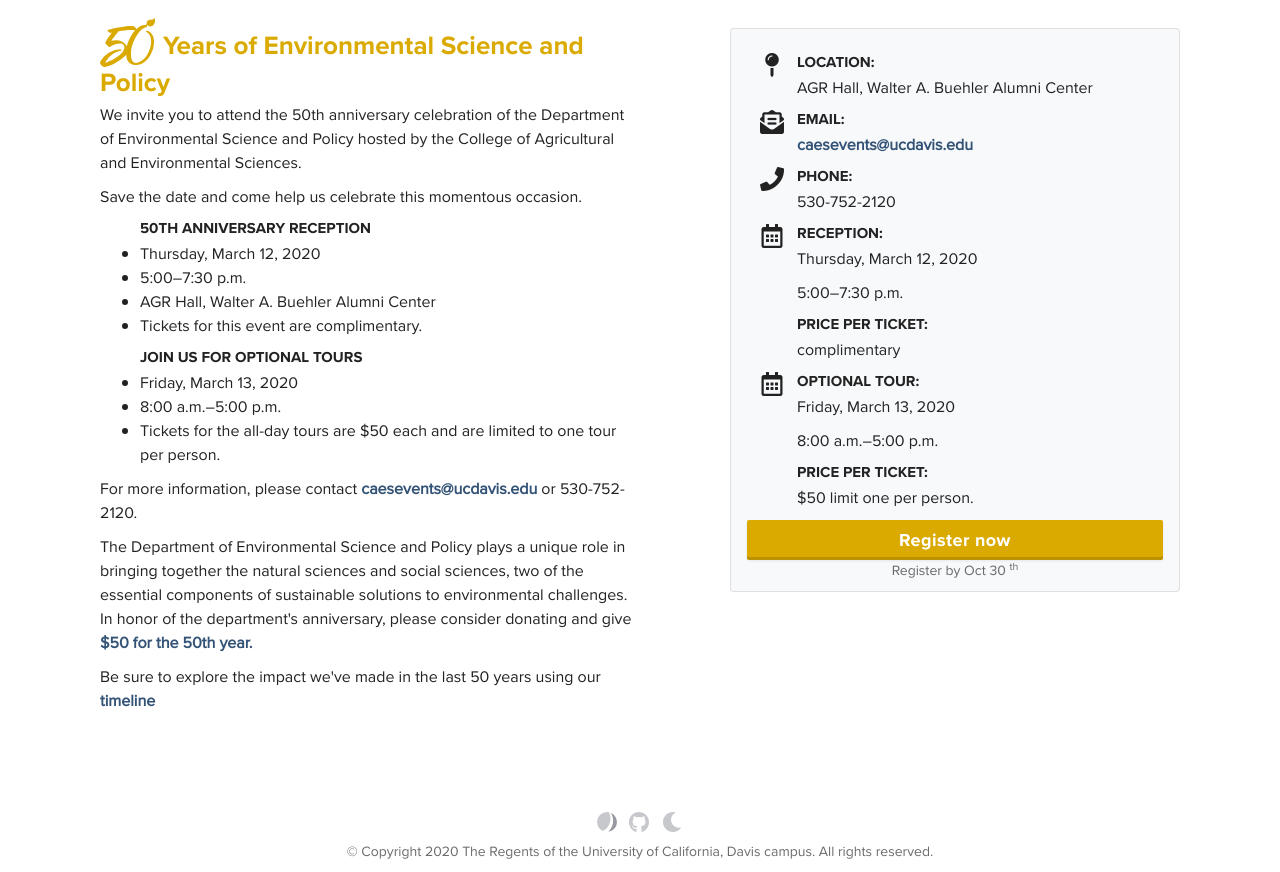
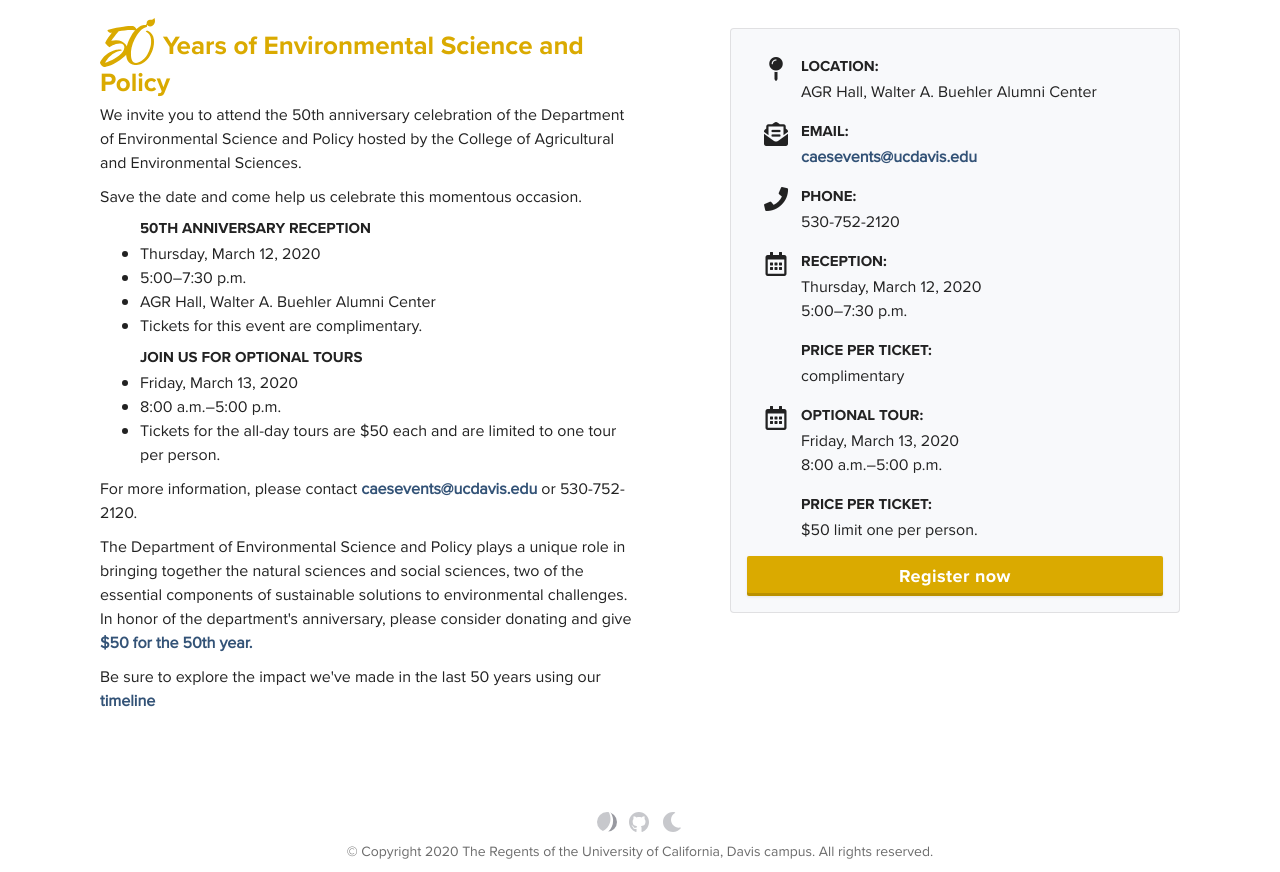
Before and after one commit to ucdavis/esp50, a Jekyll site: the page built from index.html, in a window 1280 px wide. Shown: the part 875-1747 px from the top of the page. Built offline with Jekyll 4.4.1, drawn with Linux system fonts in a browser that asks for light colours; nearby versions of some CDN libraries; the list of posts is cut into pages by our own code; comment, search, counter and statistics services are not loaded.

```diff
--- a/_posts/1998-06-21-goldman-einstein.markdown
+++ b/_posts/1998-06-21-goldman-einstein.markdown
@@ -1,7 +1,7 @@
 ---
 title:  "In 1998 Charles Goldman, Distinguished Professor Emeritus, received the Einstein Award."
 date:   1998-06-21
-portrait: geoffrey-wandesforde-smith
+portrait: Charles-Goldman
 categories:
   - awards
 ---
--- a/_sass/_darkmode.scss
+++ b/_sass/_darkmode.scss
@@ -1,5 +1,8 @@
 body.darkmode {
   background-color:$darkmode;
+  a {
+    color:$a-dm;
+  }
   ul, ol {
     &.no-list-style {
       li {
--- a/_sass/_dependencies.scss
+++ b/_sass/_dependencies.scss
@@ -32,6 +32,7 @@ $gold:              #DAAA00;
 $blue:              #004987;
 
 $a-link:            transparentize($primary-color, .2);
+$a-dm:              #DAAA00;
 
 $primary-font: rgba(31,31,31,.99); //
 $secondary-font: rgba(31,31,31,.66); //
--- a/_sass/_layout.scss
+++ b/_sass/_layout.scss
@@ -390,8 +390,11 @@ footer {
   background-color:$bg-color;
   border-radius:4px;
   padding:24px 16px;
-  padding-bottom:0px;
+  padding-bottom:16px;
   border:1px solid $borders;
+  .d-flex {
+    padding:4px;
+  }
 }
 .eventinfo-icon {
   width:50px;
--- a/index.html
+++ b/index.html
@@ -71,8 +71,7 @@ title: 50th Anniversary ESP
                     </div>
                     <div class="eventinfo-text">
                         <h4>Reception:</h4>
-                        <p>Thursday, March 12, 2020</p>
-                        <p>5:00–7:30 p.m.</p>
+                        <p>Thursday, March 12, 2020<br>5:00–7:30 p.m.</p>
                     </div>
                 </div>
                 <div class="d-flex">
@@ -90,8 +89,7 @@ title: 50th Anniversary ESP
                     </div>
                     <div class="eventinfo-text">
                         <h4>Optional Tour:</h4>
-                        <p>Friday, March 13, 2020</p>
-                        <p>8:00 a.m.–5:00 p.m.</p>
+                        <p>Friday, March 13, 2020<br>8:00 a.m.–5:00 p.m.</p>
                     </div>
                 </div>
             <div class="d-flex">
@@ -105,7 +103,7 @@ title: 50th Anniversary ESP
             </div>
             <div class="text-center">
               <a class="btn-primary btnlg" href="#">Register now</a>
-              <p class="discreet t-center">Register by Oct 30 <sup>th</sup></p>
+              <!-- <p class="discreet t-center">Register by Oct 30 <sup>th</sup></p> -->
             </div>
     </div>
     </div>
```
Also changed, not shown: media/faculty/Charles-Goldman.png (added).
